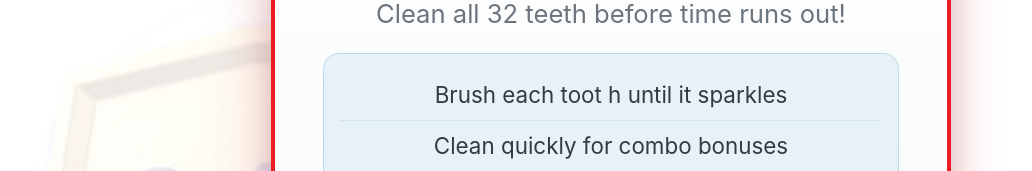
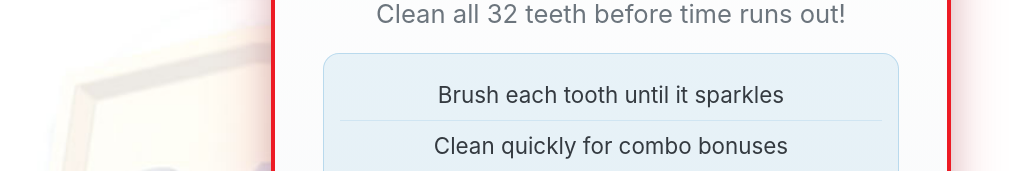
Before and after one commit to mbugua70/colgate_game, a React (Vite) app: page / in a window 1280 px wide. Shown: the part 324-495 px from the top of the page, without its empty margins (29-1061 px from the left). Built offline with nearby package versions, Linux system fonts and the light colour scheme.

Commit message:
mispelled word

```diff
--- a/src/component/toothbrush.jsx
+++ b/src/component/toothbrush.jsx
@@ -1396,7 +1396,7 @@ export default function ToothBrushGame() {
                 Clean all {totalTeeth} teeth before time runs out!
               </p>
               <div style={styles.instructions}>
-                <div style={styles.instructionItem}>Brush each toot h until it sparkles</div>
+                <div style={styles.instructionItem}>Brush each tooth until it sparkles</div>
                 <div style={styles.instructionItem}> Clean quickly for combo bonuses</div>
                 <div style={styles.instructionItem}>Beat the clock to win!</div>
               </div>
```
